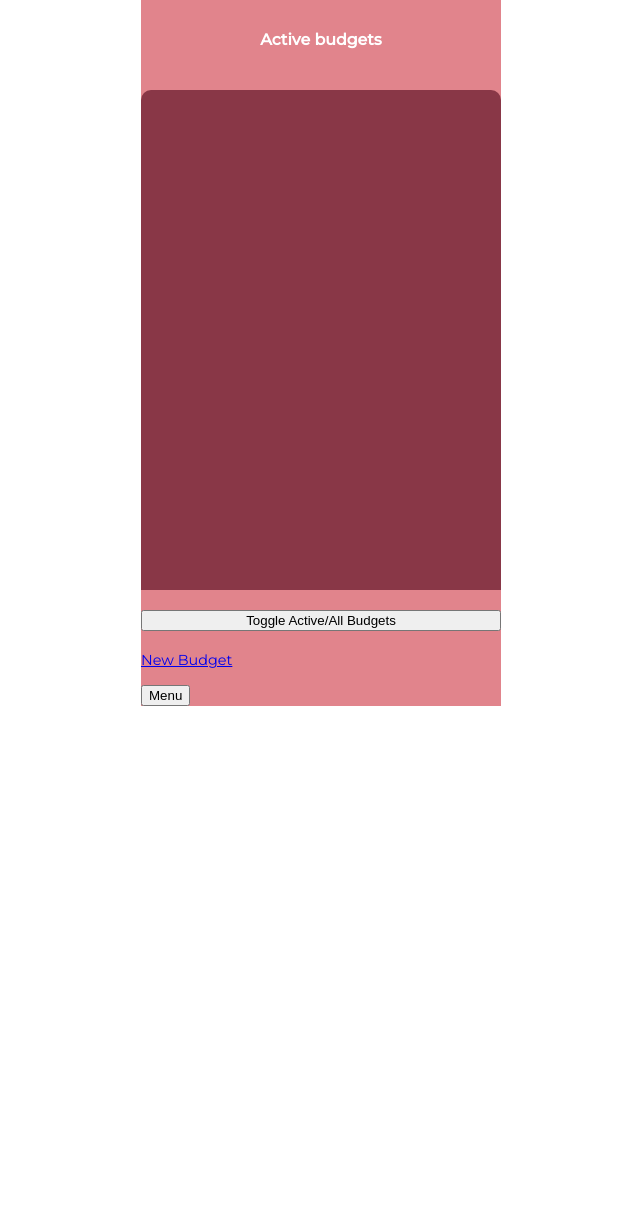
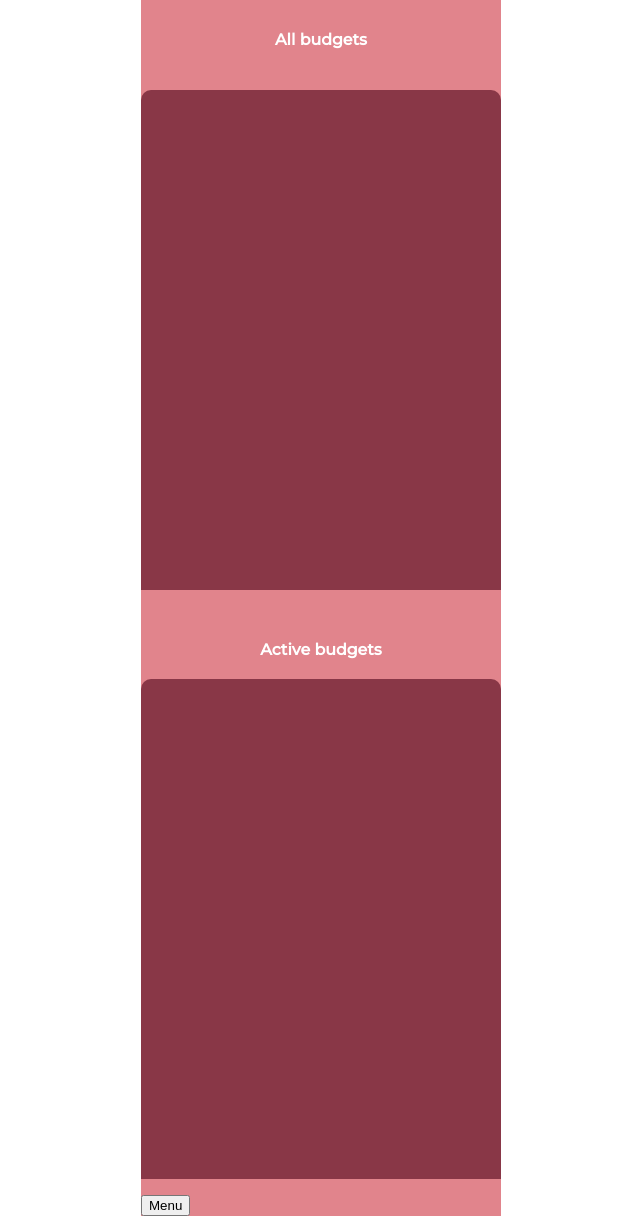
Before and after one commit to alkadelik/blm, a Django app: page /sprout/budgets/ in a window 1280 px wide. Shown: the whole page, without its empty margins (319-959 px from the left). Before the commit the page ends 706 px from the top, so only its background shows below. Run offline with Django 3.2, Linux system fonts and the light colour scheme; the visitor is signed in with stand-in values (Sample User, id 1); data that the repository does not hold is empty; parts of the project's set-up code (start-up, migrations or seed data) failed here and were passed over.

Commit message:
replaced all files with working versions in commit:50e0590

```diff
--- a/chris/models.py
+++ b/chris/models.py
@@ -21,13 +21,6 @@ def create_profile(sender, **kwargs):
 post_save.connect(create_profile, sender=User)
 
 class Budget(models.Model):
-
-    def __unicode__(self):
-        return self.title
-
-    def __str__(self):
-        return self.title
-
     user = models.ForeignKey(User)
     title = models.CharField(max_length=30, default='') # name of budget
     amount = models.IntegerField(default=0) # total amount to be set aside
@@ -50,13 +43,6 @@ class Budget(models.Model):
     updated = models.DateTimeField(null=False)
 
 class Bank(models.Model):
-
-    def __unicode__(self):
-        return self.holder_name, self.bank
-
-    def __str__(self):
-        return self.holder_name, self.bank
-
     holder_name = models.CharField(max_length=55, default="") # The account holder's name
     bank = models.CharField(max_length=55, default="") # The name of the bank
     bank_code = models.CharField(max_length=4, blank=True) # This used to be an IntegerField but ALAT code, 035A contains a character
--- a/chris/static/chris/app.js
+++ b/chris/static/chris/app.js
@@ -24,8 +24,6 @@ new Vue({
     budgets: false,
     linkedBanks: false,
     settings: false,
-    all_budgets: true,
-    // active_budgets: false,
     // display_budgets: false,
   },
   methods: {
@@ -58,9 +56,6 @@ new Vue({
       } else {
         this.menu = false
       }
-    },
-    toggleBudgetViews() {
-      this.all_budgets = !this.all_budgets;
     }
     // display_budgets() {
     //   this.display_budgets = true
--- a/chris/templates/acc_active_email.html
+++ /dev/null
@@ -1,6 +0,0 @@
-{% autoescape off %}
-Hello {{ user.emai }},
-Please click on the link below to confirm your registration,
-
-http://{{ domain }}{% url "chris:activate" uidb64=uid token=token %}
-{% endautoescape %}
--- a/chris/templates/chris/index.html
+++ b/chris/templates/chris/index.html
@@ -7,8 +7,6 @@
 {% block body %}
 <div id="index">
   <div class="identity identity-space">
-    {% for message in messages %}
-    {% endfor %}
     <h1>Budget Like Magic</h1>
     <form method="post">
       {% csrf_token %}
--- a/chris/templates/sprout/budgets.html
+++ b/chris/templates/sprout/budgets.html
@@ -6,16 +6,15 @@
 {% block body %}
 <section class="fence">
     <div id="title-block">
-      <h2 v-show="all_budgets">All budgets</h2>
-      <h2 v-show="!all_budgets">Active budgets</h2>
+      <h2>All budgets</h2>
     </div>
-    <div v-show="all_budgets" id="main">
+    <div id="main">
       <div class="gap"></div>
+
       {% for budget in my_budgets|slice:":4" %}
       <div class="q-block">
         <div class="budget">
-          <a class="budget_title status_{{budget.budget_status}}"
-            href="../budget_details/{{ budget.id }}">{{ budget.title }}</a>
+          <a class="budget_title status_{{budget.budget_status}}" href="../budget_details/{{ budget.id }}">{{ budget.title }}</a><br>
           <ul class="">
             <li class="">₦{{ budget.amount }}   |</li>
             <li class="">{{ budget.next_date }}   |</li>
@@ -27,13 +26,15 @@
       {% endfor %}
     </div>
 
-    <div v-show="!all_budgets" id="main">
+    <div id="title-block">
+      <h2>Active budgets</h2>
+    </div>
+    <div id="main">
       <div class="gap"></div>
       {% for budget in active_budgets|slice:":4" %}
       <div class="q-block">
         <div class="budget">
-          <a class="budget_title"
-            href="../budget_details/{{ budget.id }}">{{ budget.title }}</a>
+          <a class="budget_title" href="../budget_details/{{ budget.id }}">{{ budget.title }}</a><br>
           <ul class="">
             <li class="">₦{{ budget.amount }}   |</li>
             <li class="">{{ budget.next_date }}   |</li>
@@ -44,7 +45,5 @@
       </div>
       {% endfor %}
     </div>
-    <button v-on:click="toggleBudgetViews()">Toggle Active/All Budgets</button>
-    <a class="" href="../">New Budget</a>
 </section>
 {% endblock %}
--- a/chris/templates/sprout/pay.html
+++ b/chris/templates/sprout/pay.html
@@ -13,9 +13,8 @@
     <div class="gap"></div>
     <div class="q-block">
       <div class="budget">
-        <p>You are about to fund your budget for <span class="highlight">{{ budget.title }}.</span>
-        Confirm the details below then click Pay fund it.<span>You will not be able to
-        edit detsils of your budget once it is funded</span></p>
+        <p>You are about to fund your budget for <span class="highlight">{{ budget.title }}</span>
+        Confirm the details below then click Pay fund it.</p>
       </div>
     </div>
     <div class="q-block">
--- a/chris/urls.py
+++ b/chris/urls.py
@@ -11,8 +11,6 @@ from django.contrib.auth.views import (
 
 urlpatterns = [
     url(r'^$', views.login_redirect, name='login_redirect'),
-    url(r'^actiate/(?P<uidb64>[0-9A-Za-z_\-]+)/(?P<token>[0-9A-Za-z]{1,13}-[0-9A-Za-z]{1,20})/$',
-    views.activate, name="activate"),
     url(r'^index/$', login, {'template_name': 'chris/index.html'}, name="login"),
     url(r'^logout/$', logout, {'next_page': '../'}, name="logout"),
     url(r'^register/$', views.register, name='register'),
```
Also changed, not shown: blm/settings.py (+3 -5 lines), chris/views.py (+11 -64 lines), 8 other files.
